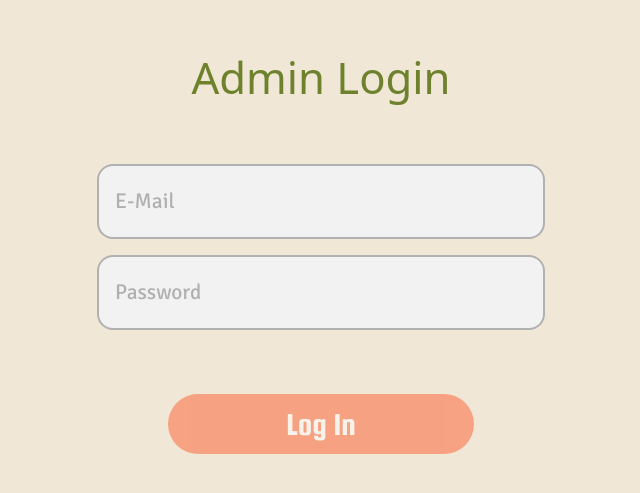
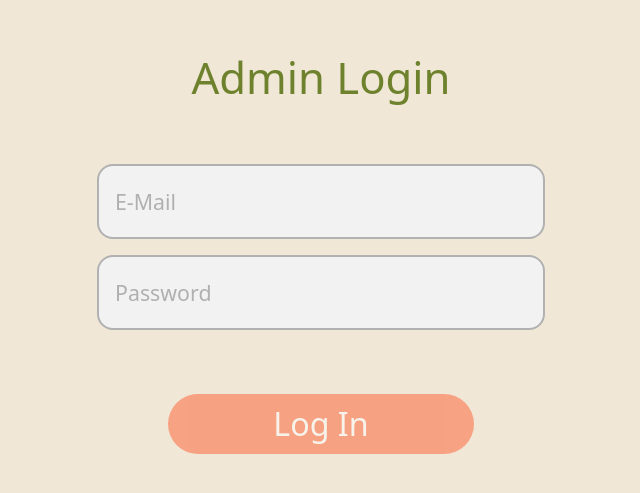
Before and after one commit to AchmadFauzan1156/stokaja-admin-frontend, a Next.js app: page /LoginPage in a window 1280 px wide. Shown: the part 145-638 px from the top of the page, without its empty margins (319-959 px from the left). Built offline with nearby package versions, Linux system fonts and the light colour scheme; no server answers.

Commit message:
fix(frontend): resolve Tailwind v4 circular CSS variable reference causing fonts to break in production

```diff
--- a/src/app/globals.css
+++ b/src/app/globals.css
@@ -1,8 +1,9 @@
 @import "tailwindcss";
 
 @theme {
-  --font-squadaOne: var(--font-squadaOne);
-  --font-signika: var(--font-signika);
+  --font-squada: var(--font-squada-next);
+  --font-squadaOne: var(--font-squada-next);
+  --font-signika: var(--font-signika-next);
 }
 
 .scrollbar-hide::-webkit-scrollbar {
--- a/src/app/layout.js
+++ b/src/app/layout.js
@@ -16,7 +16,7 @@ const squadaOne =
     weight: "400",
 
     variable:
-      "--font-squadaOne",
+      "--font-squada-next",
   });
 
 const signika =
@@ -31,7 +31,7 @@ const signika =
     ],
 
     variable:
-      "--font-signika",
+      "--font-signika-next",
   });
 
 export const metadata = {
```
